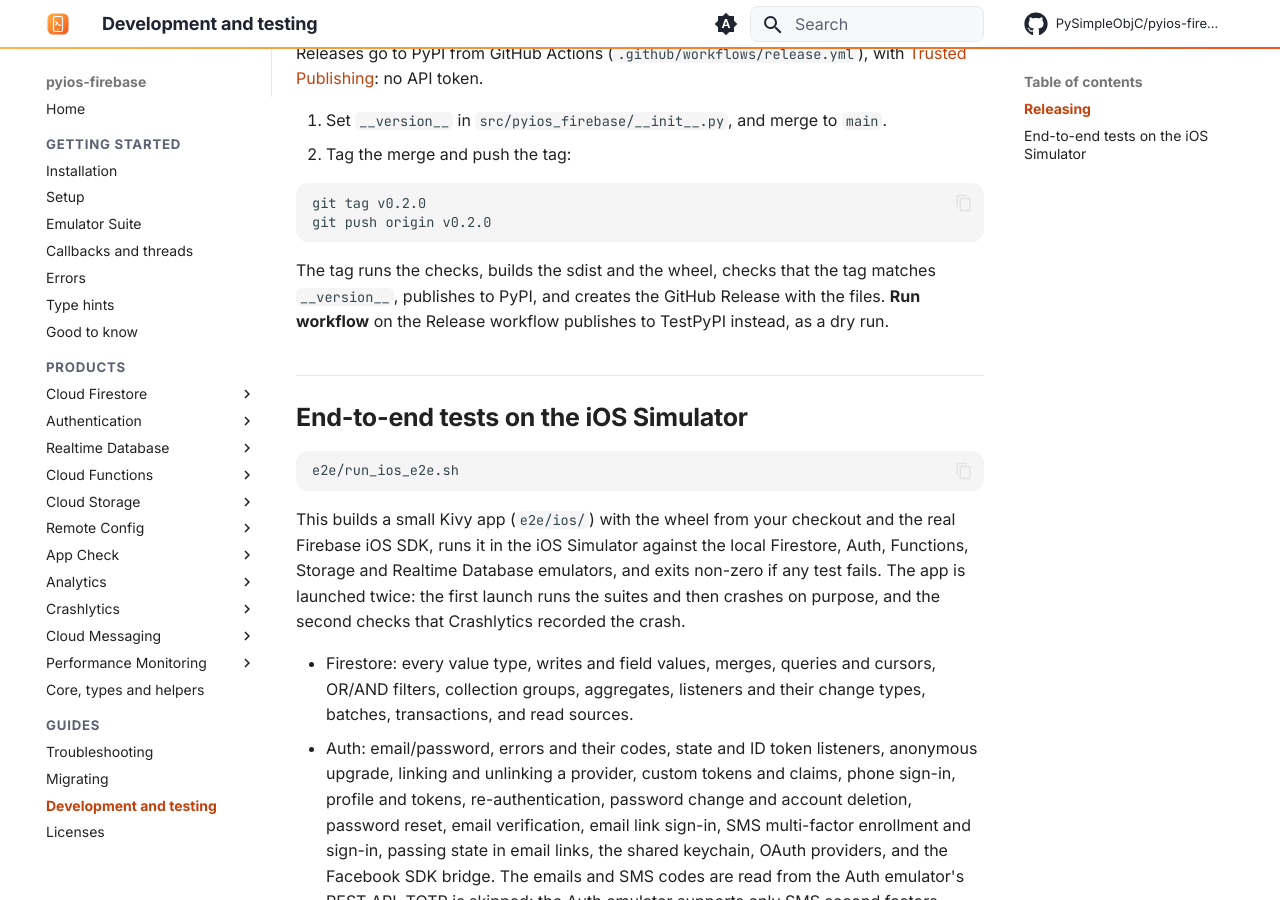
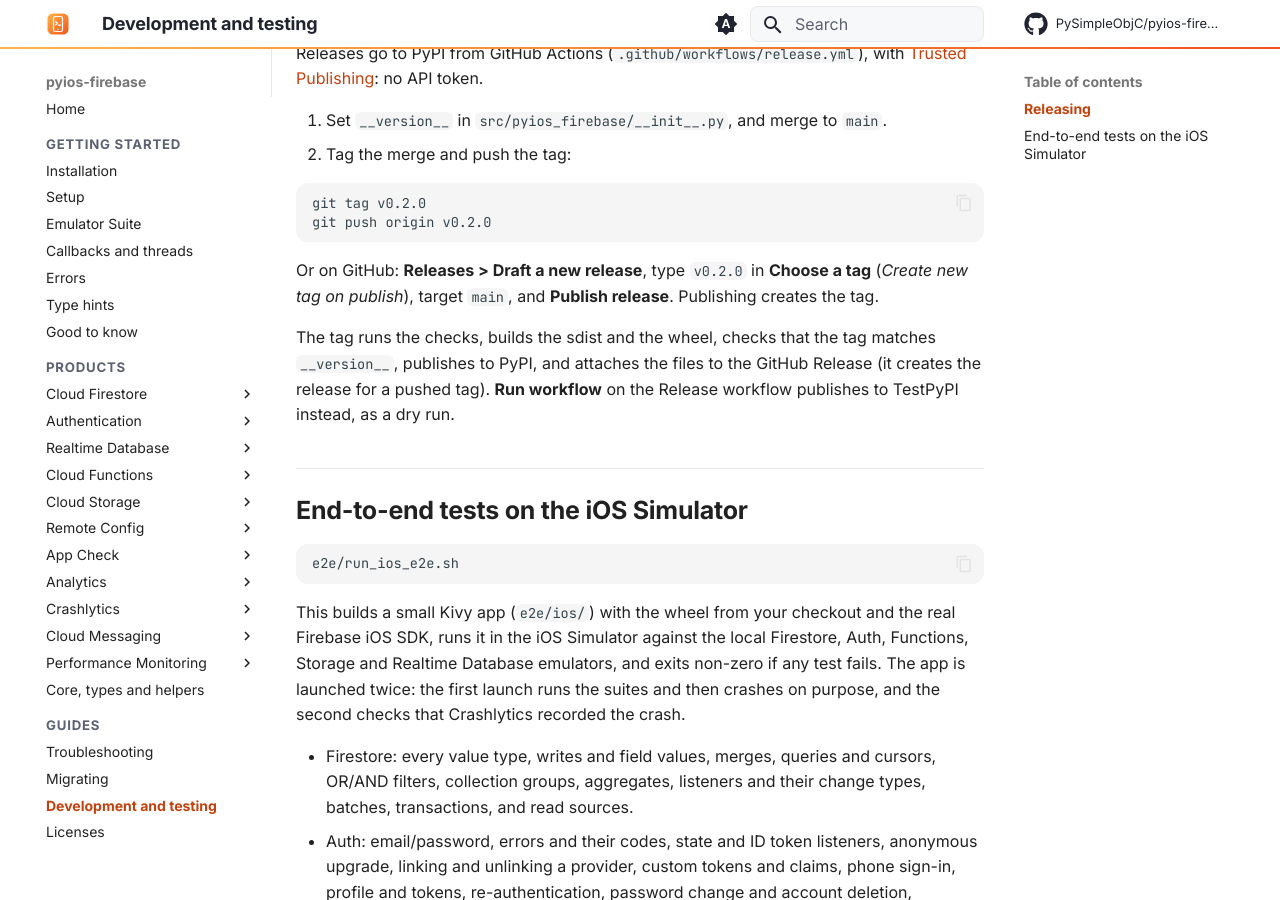
Before and after one commit to PySimpleObjC/pyios-firebase, an MkDocs documentation site: the page built from docs/guides/development.md, in a window 1280 px wide and 900 px high, scrolled down 413 px. Built offline with MkDocs 1.6.1 and Material for MkDocs 9.7.7, drawn with Linux system fonts in a browser that asks for light colours; comment, search, counter and statistics services are not loaded.

Commit message:
Release: work when the tag comes from a release published on GitHub (#10)
Publishing a release on GitHub creates its tag, which runs this workflow;
the last step then failed on 'release already exists'. It now attaches the
files to an existing release, and creates the release only for a pushed
tag. README and docs: both ways to release.

Co-authored-by: Claude Opus 5.5 <noreply@anthropic.com>

````diff
--- a/docs/guides/development.md
+++ b/docs/guides/development.md
@@ -21,9 +21,13 @@ Releases go to PyPI from GitHub Actions (`.github/workflows/release.yml`), with
    git push origin v0.2.0
    ```
 
+   Or on GitHub: **Releases > Draft a new release**, type `v0.2.0` in **Choose
+   a tag** (*Create new tag on publish*), target `main`, and **Publish
+   release**. Publishing creates the tag.
+
 The tag runs the checks, builds the sdist and the wheel, checks that the tag
-matches `__version__`, publishes to PyPI, and creates the GitHub Release with
-the files. **Run workflow** on the Release workflow publishes to TestPyPI
+matches `__version__`, publishes to PyPI, and attaches the files to the
+GitHub Release (it creates the release for a pushed tag). **Run workflow** on the Release workflow publishes to TestPyPI
 instead, as a dry run.
 
 ## End-to-end tests on the iOS Simulator
````
Also changed, not shown: README.md (+6 -2 lines), 1 other file.
